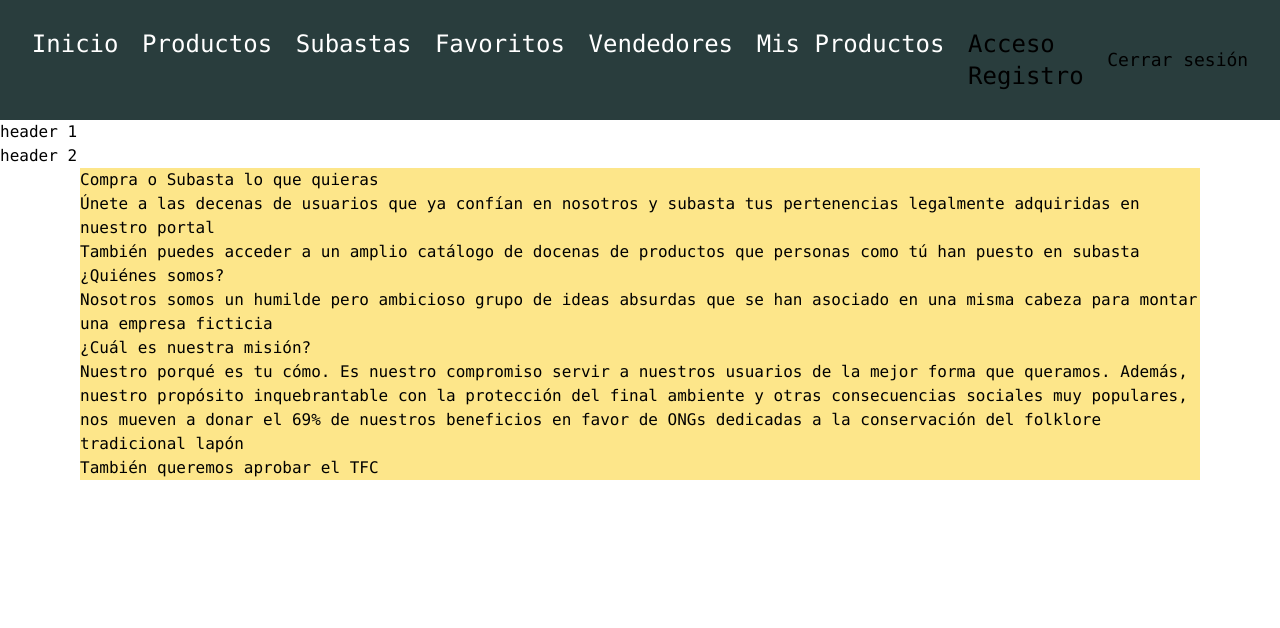
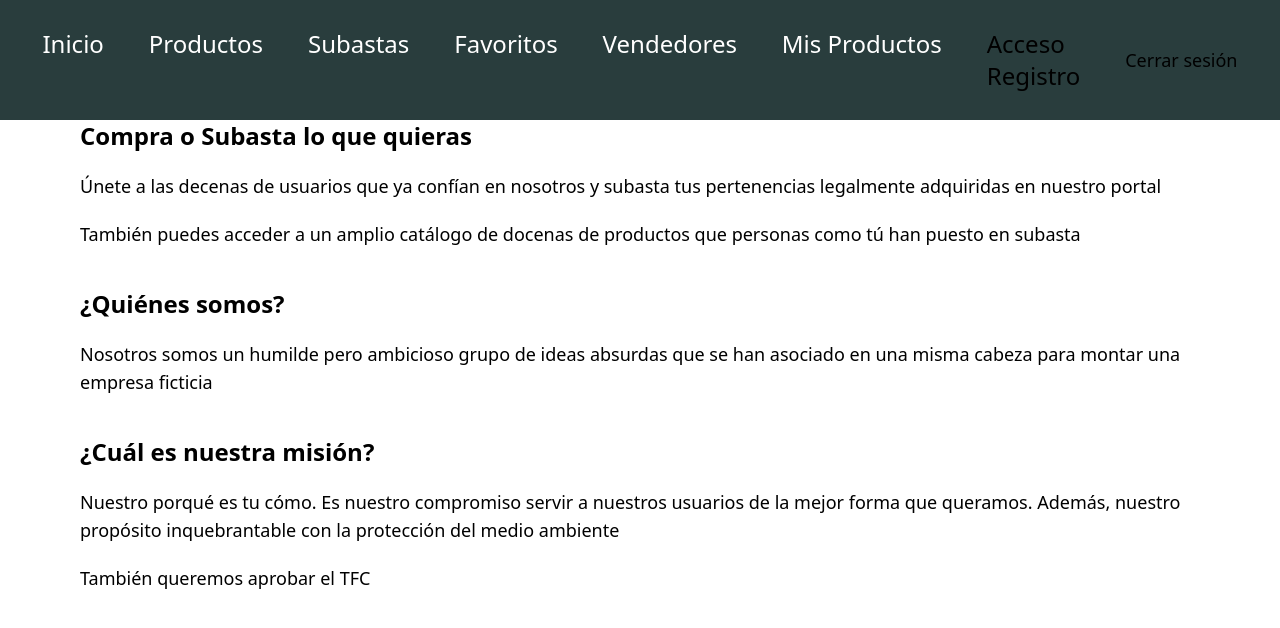
Before and after one commit to miguel010939/react-front, a React (Create React App) app in the folder react-frontend/: page /home in a window 1280 px wide. Shown: the top 628 px of the page. Built offline with nearby package versions, Linux system fonts and the light colour scheme.

Commit message:
asdasfawf

```diff
--- a/react-frontend/src/App.js
+++ b/react-frontend/src/App.js
@@ -71,7 +71,7 @@ const router = createBrowserRouter([
 
 export default function App() {
   return (
-    <div className='font-mono'>
+    <div className='arial'>
       <RouterProvider router={router}/>
     </div>
   );
--- a/react-frontend/src/Consts.js
+++ b/react-frontend/src/Consts.js
@@ -1,4 +1,4 @@
-export const token = "9a783a1eb49d9b79c36538b0b6fe7a73";
+export const token = "47fa9f21892f28415be546982e26ce95";
 export const backend = "http://localhost:8090/";
 export const currentUserid = 10;
 export const condotiero = "https://upload.wikimedia.org/wikipedia/commons/thumb/0/09/Antonello_da_Messina_059.jpg/800px-Antonello_da_Messina_059.jpg";
--- a/react-frontend/src/components/Forms/LogInForm.js
+++ b/react-frontend/src/components/Forms/LogInForm.js
@@ -23,7 +23,7 @@ export default function LogInForm(){
     }
 
     return(
-        <div className="flex flex-col">
+        <div className="flex flex-col bg-slate-400 my-10 px-10 py-5 rounded-xl">
             <h1 className="mb-10">Acceso</h1>
             <form onSubmit={login} className="flex flex-col">
                 <label>Nombre de usuario</label>
--- a/react-frontend/src/components/Forms/ProductForm.js
+++ b/react-frontend/src/components/Forms/ProductForm.js
@@ -30,7 +30,7 @@ export default function ProductForm(){
     }
 
     return(
-        <div className="flex flex-col">
+        <div className="flex flex-col bg-slate-400 my-10 px-10 py-5 rounded-xl">
             <h1 className="mb-10">Nuevo Producto</h1>
             <form onSubmit={submit} className="flex flex-col">
                 <label>Nombre del producto</label>
--- a/react-frontend/src/components/Forms/SignUpForm.js
+++ b/react-frontend/src/components/Forms/SignUpForm.js
@@ -25,7 +25,7 @@ export default function SignUpForm(){
     }
 
     return(
-        <div className="flex flex-col">
+        <div className="flex flex-col bg-slate-400 my-10 px-10 py-5 rounded-xl">
             <h1 className="mb-10">Registro</h1>
             <form onSubmit={signup} className="flex flex-col">
                 <label>Nombre de usuario</label>
--- a/react-frontend/src/components/PageBody.js
+++ b/react-frontend/src/components/PageBody.js
@@ -1,9 +1,7 @@
 export default function PageBody({children}){
     return(
         <div>
-            <h1>header 1</h1>
-            <h2>header 2</h2>
-            <div className="flex items-center justify-center mx-20 bg-amber-200">
+            <div className="flex items-center justify-center mx-20">
                 {children}
             </div>
 
--- a/react-frontend/src/components/Pages/HomePage.js
+++ b/react-frontend/src/components/Pages/HomePage.js
@@ -1,8 +1,8 @@
 export default function HomePage(){
     return(
-        <div>
-            <div>
-            <h1>Compra o Subasta lo que quieras</h1>
+        <div className="flex flex-col gap-10 text-lg justify-center">
+            <div className="flex flex-col gap-5">
+            <h1 className="font-bold text-2xl">Compra o Subasta lo que quieras</h1>
             <p>Únete a las decenas de usuarios que ya confían en nosotros
                y subasta tus pertenencias legalmente adquiridas en nuestro
                portal
@@ -12,21 +12,18 @@ export default function HomePage(){
             </p>
             </div>
 
-            <div>
-                <h1>¿Quiénes somos?</h1>
+            <div className="flex flex-col gap-5">
+                <h1 className="font-bold text-2xl">¿Quiénes somos?</h1>
                 <p>Nosotros somos un humilde pero ambicioso grupo de ideas absurdas
                      que se han asociado en una misma cabeza para montar una
                      empresa ficticia
                 </p>
             </div>
-            <div>
-                <h1>¿Cuál es nuestra misión?</h1>
+            <div className="flex flex-col gap-5">
+                <h1 className="font-bold text-2xl">¿Cuál es nuestra misión?</h1>
                 <p>Nuestro porqué es tu cómo. Es nuestro compromiso servir a nuestros
                     usuarios de la mejor forma que queramos. Además, nuestro propósito
-                    inquebrantable con la protección del final ambiente y otras consecuencias
-                    sociales muy populares, nos mueven a donar el 69% de nuestros beneficios
-                    en favor de ONGs dedicadas a la conservación del folklore tradicional
-                    lapón
+                    inquebrantable con la protección del medio ambiente
                 </p>
                 <p>También queremos aprobar el TFC</p>
             </div>
--- a/react-frontend/src/components/Subcomponents/ProductCard.js
+++ b/react-frontend/src/components/Subcomponents/ProductCard.js
@@ -55,16 +55,15 @@ export default function ProductCard({id, imgSrc, name, description, userId, show
 
     return(
         <Link to={linkToProduct}>
-        <div className=" bg-slate-700">
+        <div className=" bg-slate-400 hover:bg-slate-100 px-6 py-6 rounded-lg">
             <img src={imgSrc} alt="XXXX"
             className="w-52 h-52"/>
-            <p>{name}</p>
-            <p>{description}</p>
-            <p>{imgSrc}</p>
-            <p>{userId}</p>
-            <div className="flex flex-row">
-                {showFavoriteButton === 1 && <button onClick={fav}>Marcar como favorito</button>}
-                {showFavoriteButton === -1 && <button onClick={unfav}>Quitar de favoritos</button>}
+            <p className="font-bold text-lg my-3">{name}</p>
+            <p className="italic">{description}</p>
+
+            <div className="flex flex-row my-3">
+                {showFavoriteButton === 1 && <button className="text-white font-bold bg-black p-2" onClick={fav}>Marcar como favorito</button>}
+                {showFavoriteButton === -1 && <button className="text-white font-bold bg-black p-2" onClick={unfav}>Quitar de favoritos</button>}
             </div>
         </div>
         </Link>
--- a/react-frontend/src/components/Subcomponents/UserCard.js
+++ b/react-frontend/src/components/Subcomponents/UserCard.js
@@ -26,7 +26,7 @@ export default function UserCard({id, username}){
     }
 
     return(
-        <div className="flex flex-row gap-4 hover:bg-red-500 bg-orange-300">
+        <div className="flex flex-row gap-4 hover:bg-slate-300 rounded-md">
 
             <img className="w-36 h-36" src={condotiero}
             alt="YYYY"></img>
```
